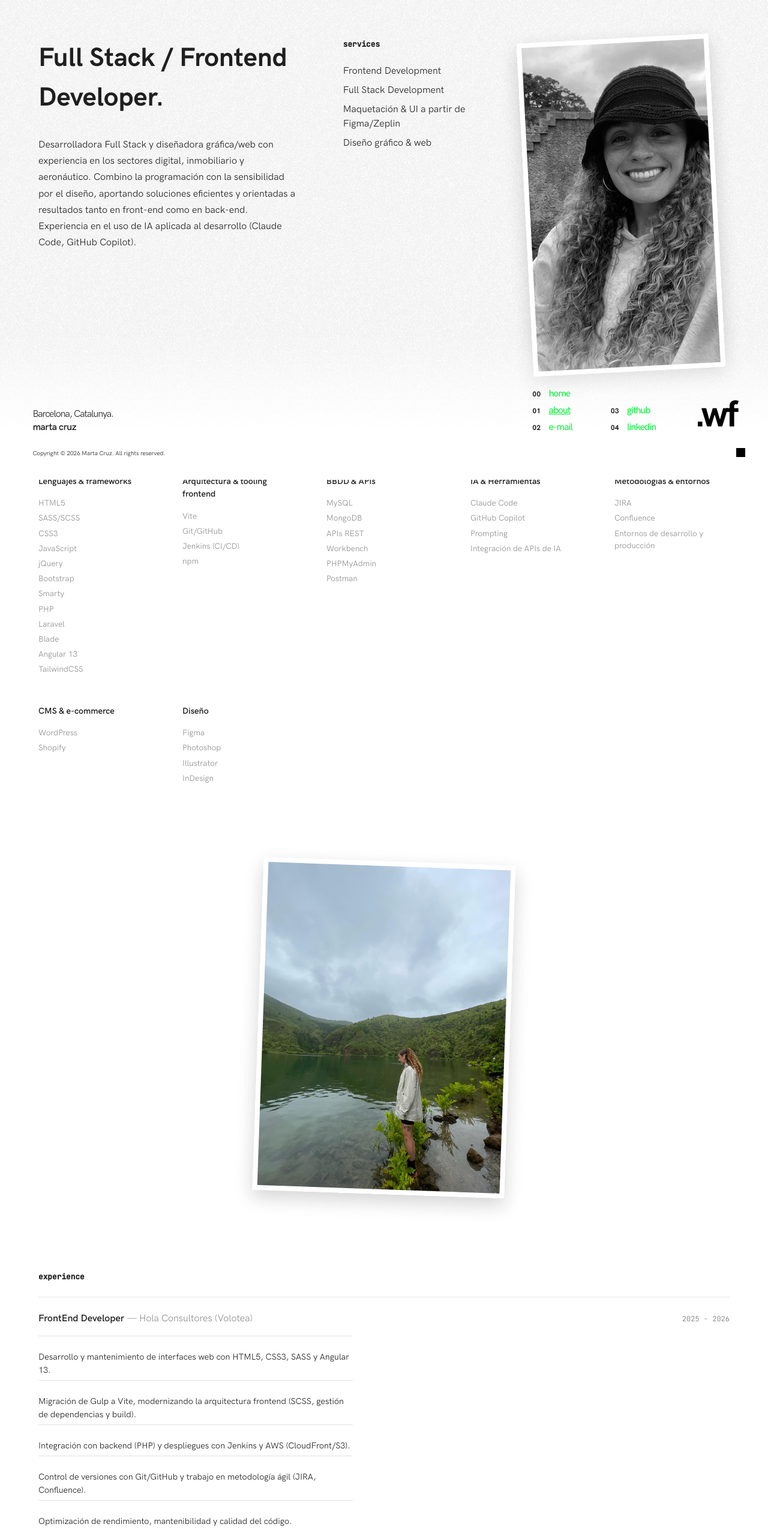
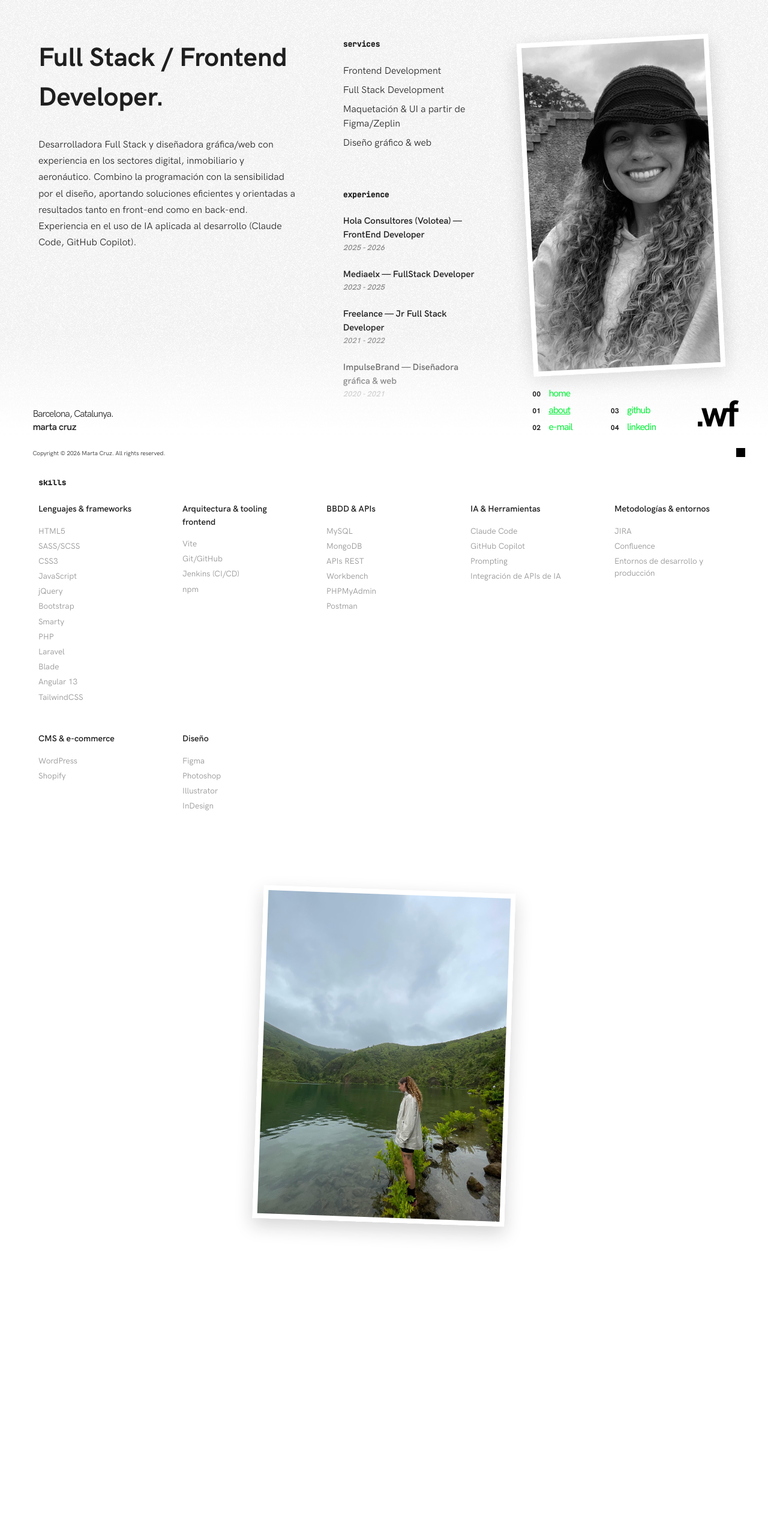
Before and after one commit to wavesforweirdos/wavesforweirdos, a React (Vite) app: page /about in a window 1280 px wide. Shown: the top 2566 px of the page at 60% size. After the commit the page ends 2149 px from the top, so only its background shows below. Built offline with nearby package versions, Linux system fonts and the light colour scheme.

Commit message:
refactor: compacta Experience bajo Services en About

```diff
--- a/src/pages/About/About.jsx
+++ b/src/pages/About/About.jsx
@@ -14,6 +14,7 @@ function About() {
           <p className="about__bio">{profile.bio}</p>
         </div>
 
+        <div className="about__column">
           <div className="about__services">
             <h2 className="about__label">Services</h2>
             <ul>
@@ -21,6 +22,22 @@ function About() {
                 <li key={service}>{service}</li>
               ))}
             </ul>
+          </div>
+
+          <div className="about__experience">
+            <h2 className="about__label">Experience</h2>
+            <ul className="about__timeline">
+              {experience.map((job) => (
+                <li key={`${job.company}-${job.period}`}>
+                  <p className="about__timeline-role">
+                    {job.company}
+                    {job.client ? ` (${job.client})` : ''} — {job.role}
+                  </p>
+                  <p className="about__timeline-period">{job.period}</p>
+                </li>
+              ))}
+            </ul>
+          </div>
         </div>
 
         <div className="about__photo about__photo--main">
@@ -47,27 +64,6 @@ function About() {
       <div className="about__photo about__photo--mood">
         <img src={photoMood} alt="" />
       </div>
-
-      <section className="about__experience">
-        <h2 className="about__label">Experience</h2>
-        <ol className="about__timeline">
-          {experience.map((job) => (
-            <li key={`${job.company}-${job.period}`}>
-              <div className="about__timeline-head">
-                <h3>
-                  {job.role} <span>— {job.company}{job.client ? ` (${job.client})` : ''}</span>
-                </h3>
-                <span className="about__timeline-period">{job.period}</span>
-              </div>
-              <ul className="about__timeline-desc">
-                {job.description.map((line) => (
-                  <li key={line}>{line}</li>
-                ))}
-              </ul>
-            </li>
-          ))}
-        </ol>
-      </section>
     </div>
   )
 }
--- a/src/pages/About/About.scss
+++ b/src/pages/About/About.scss
@@ -22,6 +22,12 @@
     font-size: 1rem;
     line-height: 1.7;
     max-width: 48ch;
+  }
+
+  &__column {
+    display: flex;
+    flex-direction: column;
+    gap: var(--space-6);
   }
 
   &__label {
@@ -84,52 +90,27 @@
     font-size: 0.85rem;
   }
 
+  // Formato compacto (patrón areoladaniel.com): Experience apilado bajo
+  // Services en la misma columna — sin bullets de detalle, solo empresa/rol/periodo.
   &__timeline {
     list-style: none;
     display: flex;
     flex-direction: column;
-    gap: var(--space-5);
-
-    li {
-      border-top: 1px solid var(--line);
-      padding-top: var(--space-3);
-    }
+    gap: var(--space-3);
+    font-family: var(--font-body);
   }
 
-  &__timeline-head {
-    display: flex;
-    flex-wrap: wrap;
-    justify-content: space-between;
-    align-items: baseline;
-    gap: var(--space-2);
-    margin-bottom: var(--space-2);
-
-    h3 {
-      font-family: var(--font-body);
-      font-weight: 600;
-      font-size: 1rem;
-
-      span {
-        font-weight: 400;
-        color: var(--fg-dim);
-      }
-    }
+  &__timeline-role {
+    font-weight: 600;
+    font-size: 0.95rem;
+    color: var(--fg);
   }
 
   &__timeline-period {
-    font-family: var(--font-mono);
-    font-size: 0.75rem;
+    font-style: italic;
+    font-weight: 600;
+    font-size: 0.8rem;
     color: var(--fg-dim);
-  }
-
-  &__timeline-desc {
-    list-style: none;
-    display: flex;
-    flex-direction: column;
-    gap: 0.35rem;
-    color: var(--fg);
-    font-size: 0.9rem;
-    max-width: 65ch;
   }
 
   @media (min-width: 1024px) {
```
Lines whose indentation alone changed are shown as unchanged.
